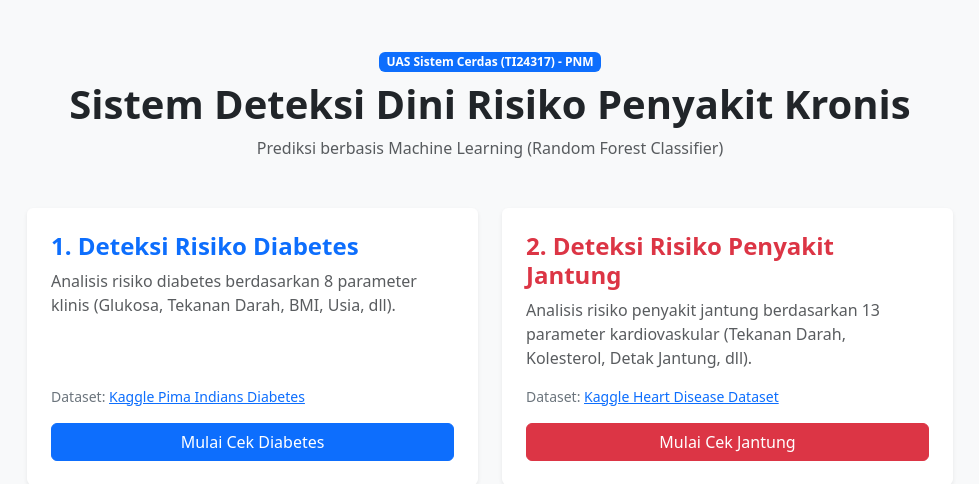
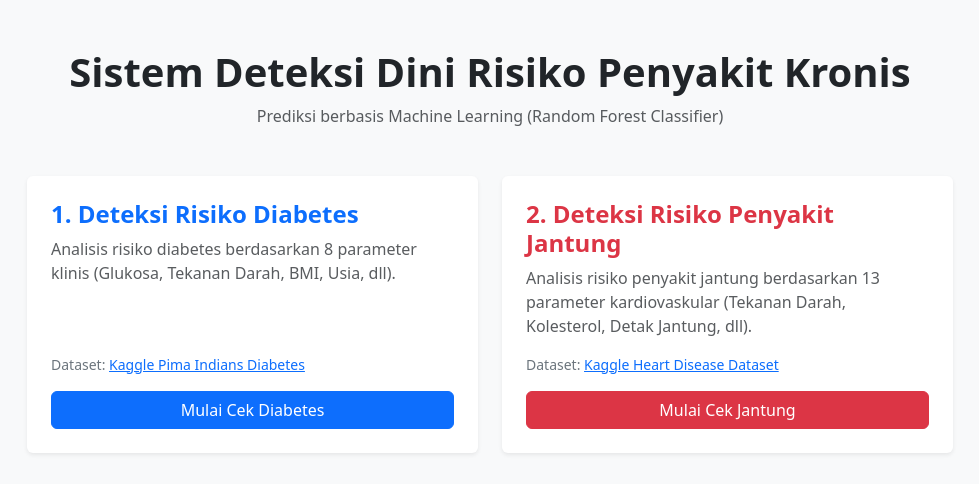
Before and after one commit to jwannnnn/uas-sistem-cerdas, a Django app: page / in a window 1280 px wide. Shown: the top 484 px of the page, without its empty margins (150-1129 px from the left). Run offline with Django 5.2, Linux system fonts and the light colour scheme; parts of the project's set-up code (start-up, migrations or seed data) failed here and were passed over.

Commit message:
perubahan kode

```diff
--- a/advisor/templates/advisor/index.html
+++ b/advisor/templates/advisor/index.html
@@ -9,7 +9,6 @@
 <body class="bg-light">
 <div class="container py-5">
     <div class="text-center mb-5">
-        <span class="badge bg-primary mb-2">UAS Sistem Cerdas (TI24317) - PNM</span>
         <h1 class="fw-bold">Sistem Deteksi Dini Risiko Penyakit Kronis</h1>
         <p class="text-muted">Prediksi berbasis Machine Learning (Random Forest Classifier)</p>
     </div>
```
